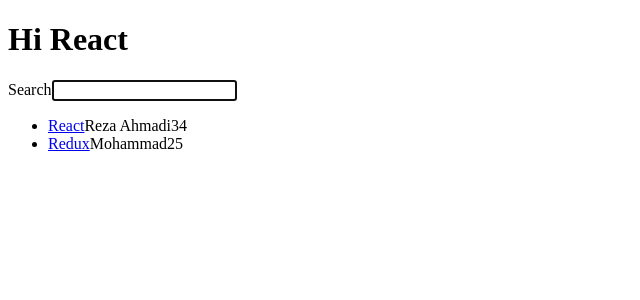
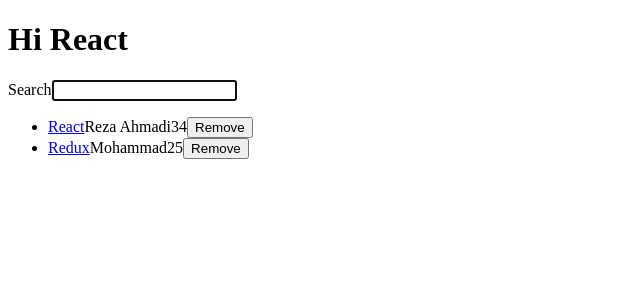
Before and after one commit to minashaker77/react-classbon, a React (Vite) app: page / in a window 1280 px wide. Shown: the top 300 px of the page, without its empty margins (0-640 px from the left). Built offline with nearby package versions, Linux system fonts and the light colour scheme.

Commit message:
handler inline

```diff
--- a/src/App.jsx
+++ b/src/App.jsx
@@ -2,6 +2,7 @@
 import List from "./components/list";
 import InputWithLabel from "./components/InputWithLabel";
 import useStorageState from "./hooks/useStorageState";
+import { useState } from "react";
 
 const welcome = {
 	greeting: "Hi",
@@ -9,7 +10,7 @@
 };
 
 const App = () => {
-	const stories = [
+	const initialStories = [
 		{
 			id: 0,
 			title: "React",
@@ -27,7 +28,15 @@
 			points: 5,
 		},
 	];
+
+	const [stories , setStories] = useState(initialStories);
+
 	const [searchTerm, setSearchTerm] = useStorageState("search", "");
+
+	const handleRemoveStory = (id)=>{
+		const newStories = stories.filter(story => story.id !== id);
+		setStories(newStories);
+	}
 	const handleSearch = (event) => {
 		setSearchTerm(event.target.value);
 	};
@@ -48,7 +57,7 @@
 				onInputChange={handleSearch}
 				isFocused={true}
 			/>
-			<List list={searchStories} />
+			<List list={searchStories} onRemoveItem={handleRemoveStory} />
 		</div>
 	);
 };
--- a/src/components/item.jsx
+++ b/src/components/item.jsx
@@ -1,4 +1,9 @@
-const Item = ({title,url,author,num_comments,points}) => {
+const Item = ({id ,title,url,author,num_comments,points, onRemoveItem}) => {
+
+	// const handleRemoveItem = ()=>{
+	// 	onRemoveItem(id);
+	// }
+
 	return (
 		<li>
 			<span>
@@ -7,6 +12,7 @@
 			<span>{author}</span>
 			<span>{num_comments}</span>
 			<span>{points}</span>
+			<button onClick={()=> onRemoveItem(id)}>Remove</button>
 		</li>
 	);
 };
--- a/src/components/list.jsx
+++ b/src/components/list.jsx
@@ -1,11 +1,11 @@
 import Item from "./item";
 
-const List = ({list}) => {
+const List = ({list , onRemoveItem}) => {
 	return (
 		<ul>
 			{
-				list.map(({id, ...item}) => (
-					<Item key={id} {...item} />
+				list.map((item) => (
+					<Item key={item.id} {...item} onRemoveItem={onRemoveItem} />
 				))
 				// list.map(function (item , index) {
 				// 	return <li key={index}>{item.title}</li>
```
